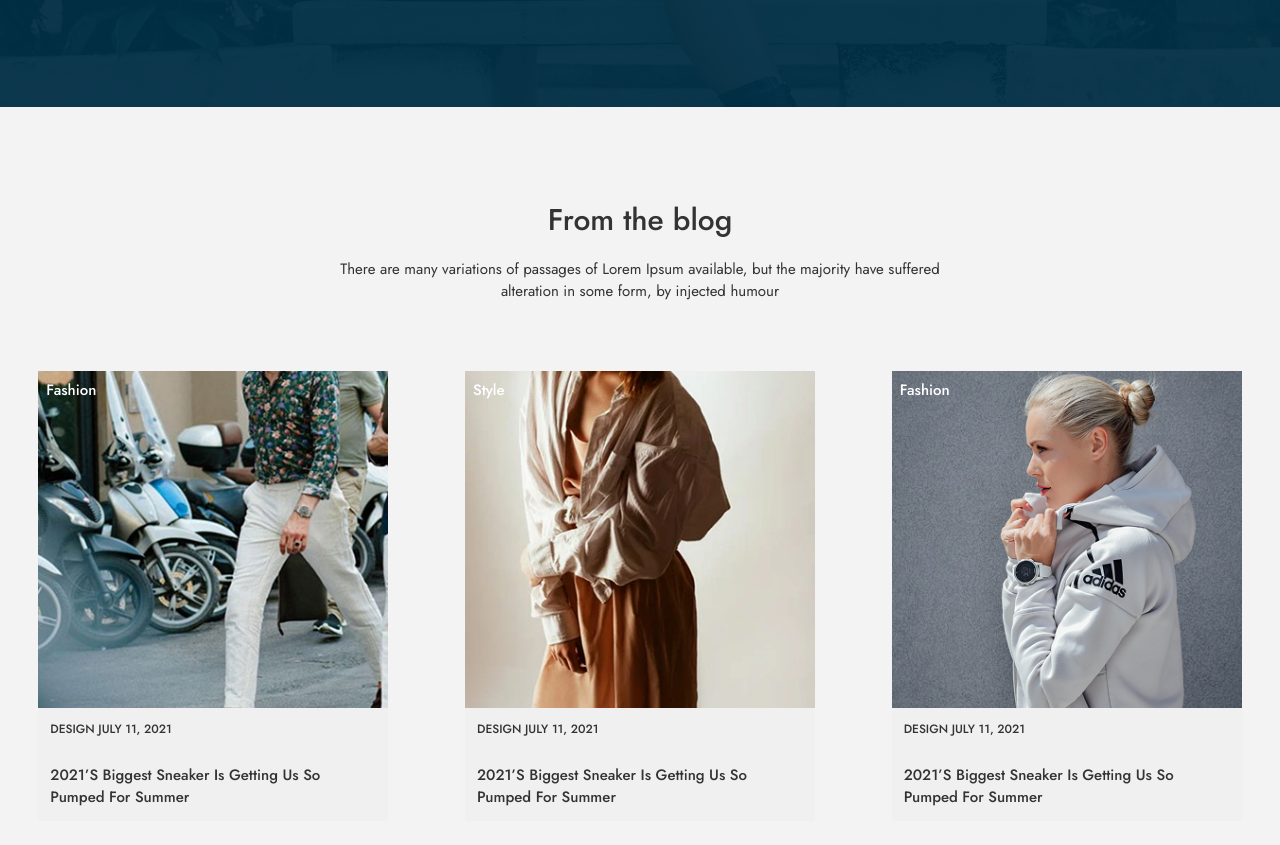
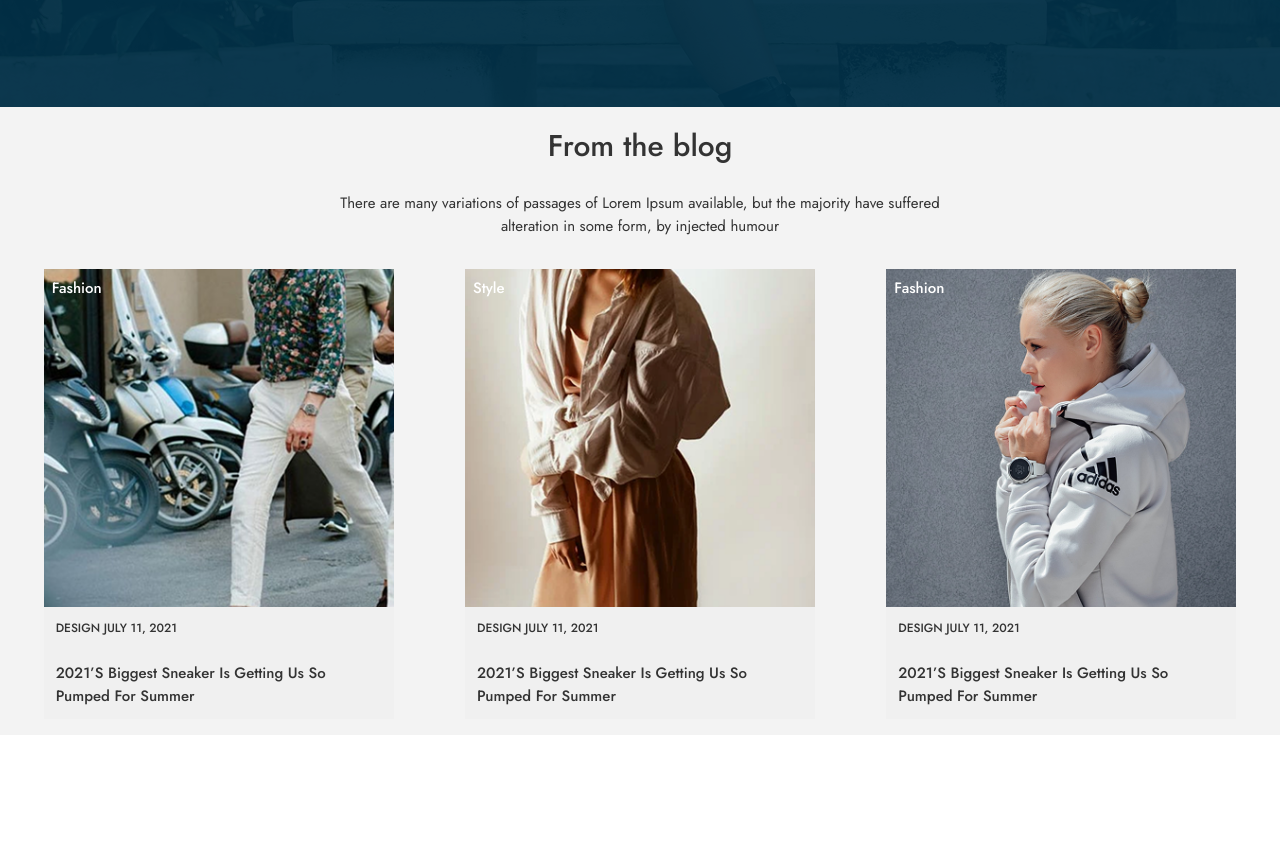
Before and after one commit to nazarMn/eb-raw, a Next.js app: page / in a window 1280 px wide. Shown: the part 3352-4197 px from the top of the page. After the commit the page ends 4087 px from the top, so only its background shows below. Built offline with nearby package versions, Linux system fonts and the light colour scheme; no server answers.

Commit message:
added adaptive to blog page

```diff
--- a/components/Blog/Blog.jsx
+++ b/components/Blog/Blog.jsx
@@ -26,16 +26,16 @@ export default function Blog() {
 
 
   return (
-    <div className="w-full h-[782px] bg-[#F3F3F3] flex flex-col">
+    <div className="w-full h-auto bg-[#F3F3F3] flex flex-col xl:w-full h-[782px] bg-[#F3F3F3] flex flex-col">
 
-        <div className="w-full h-[25%] flex justify-end items-center text-center flex-col gap-4">
+        <div className="w-full h-auto flex justify-end items-center text-center flex-col gap-6 p-4 xl:w-full h-[25%] flex justify-end items-center text-center flex-col gap-4">
 
             <h2 className="text-[30px] font-medium text-[#333333]">From the blog</h2>
-            <p className="text-[15px] font-regular text-[#333333] text-center">There are many variations of passages of Lorem Ipsum available, but the majority have suffered <br /> alteration in some form, by injected humour</p>
+            <p className="text-[14px] font-regular text-[#333333] text-center xl:text-[15px] ">There are many variations of passages of Lorem Ipsum available, but the majority have suffered <br /> alteration in some form, by injected humour</p>
 
         </div>
 
-        <div className="w-full h-[75%] flex justify-around items-center">
+        <div className="w-full h-auto flex justify-around items-center flex-wrap gap-4 p-4 xl:w-full h-[75%] flex justify-around items-center ">
   {cardsData.map((card, index) => (
   <div key={index} className="group w-[350px] h-[450px] flex flex-col bg-[#F0F0F0] overflow-hidden">
 
```
